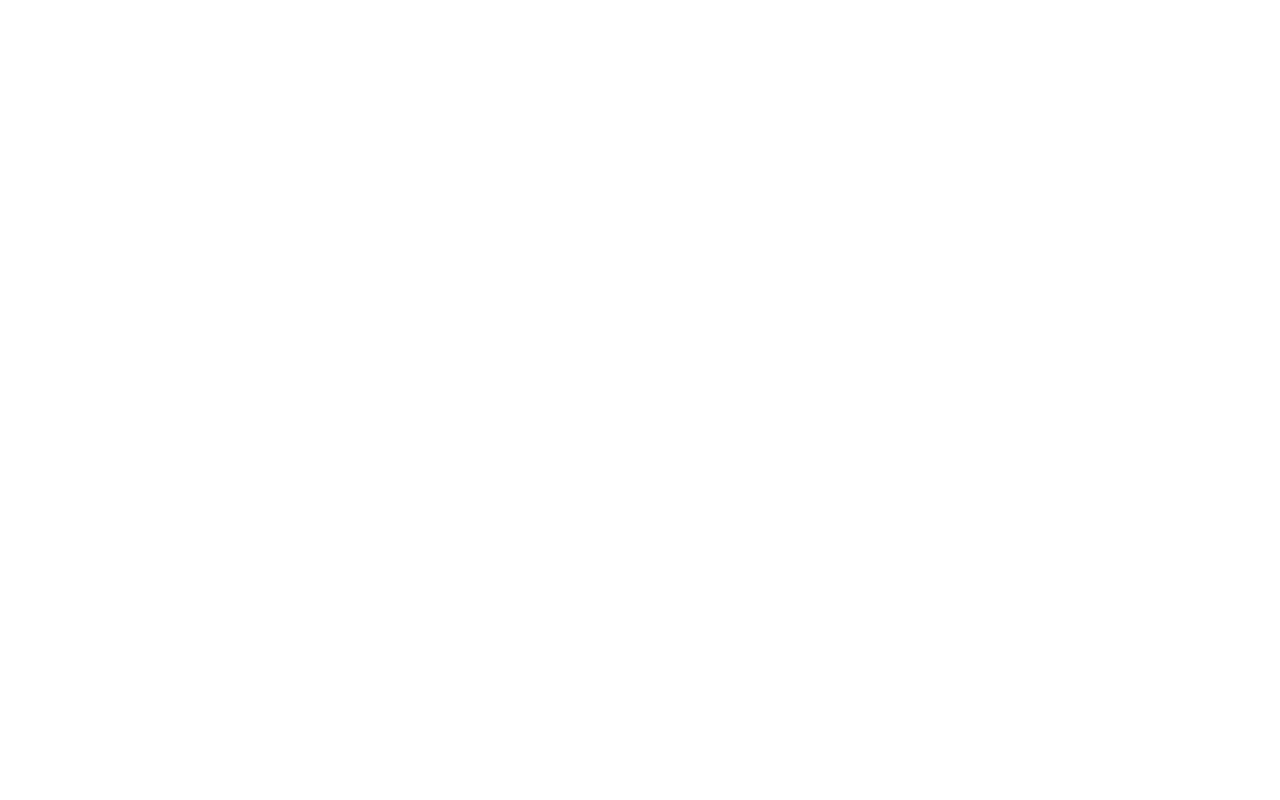
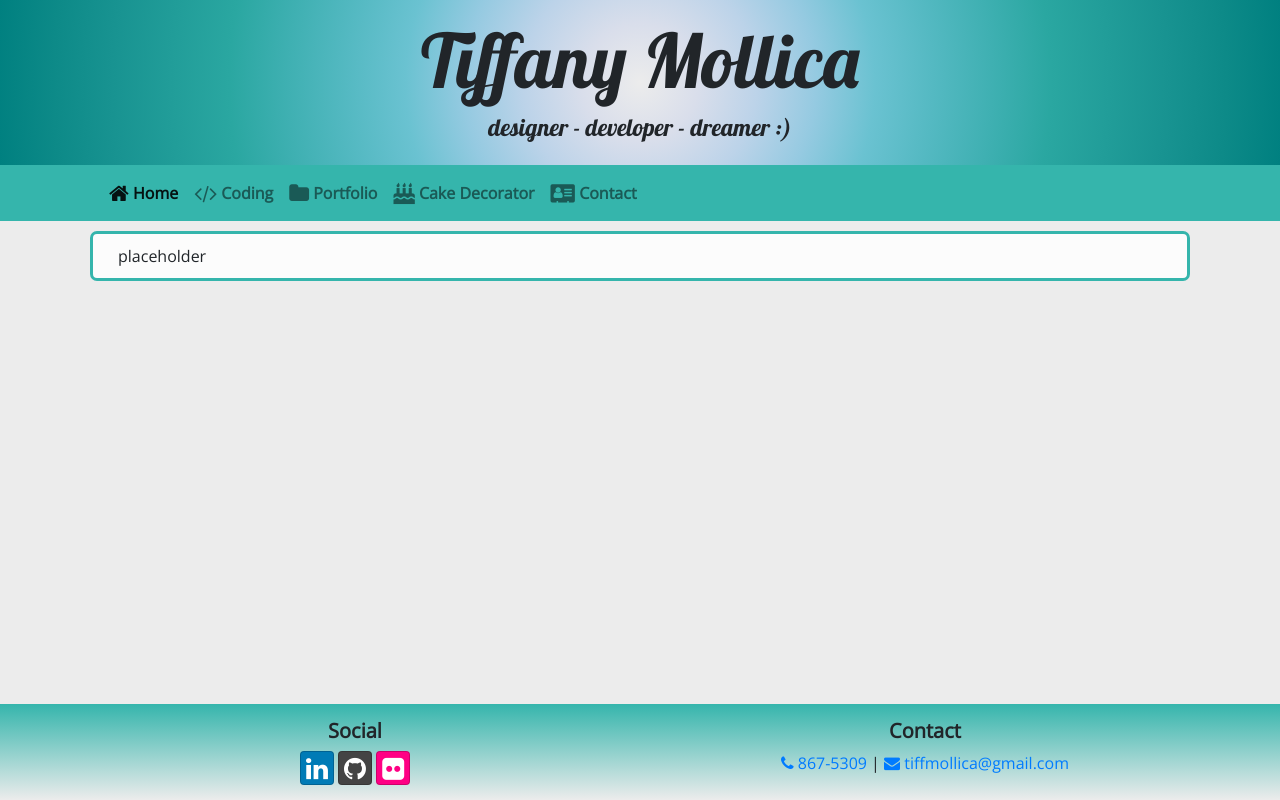
Before and after one commit to tiffany-m/Portfolio_Page_2.0, a website: page cake.html in a window 1280 px wide. Drawn offline with nearby package versions, Linux system fonts and the light colour scheme.

Commit message:
added header and footer to extra pages, updated nav links

```diff
--- a/cake.html
+++ b/cake.html
@@ -0,0 +1,83 @@
+<!DOCTYPE html>
+<html lang="en">
+
+<head>
+    <!-- Required meta tags always come first -->
+    <meta charset="utf-8" />
+    <meta name="viewport" content="width=device-width, initial-scale=1" />
+    <!-- build:css css/main.css -->
+    <link rel="stylesheet" href="node_modules/bootstrap/dist/css/bootstrap.min.css" />
+    <link rel="stylesheet" href="node_modules/font-awesome/css/font-awesome.min.css" />
+    <link rel="stylesheet" href="node_modules/bootstrap-social/bootstrap-social.css" />
+    <link rel="stylesheet" href="css/styles.css" />
+    <link rel="stylesheet" href="css/cake.css" />
+    <!-- endbuild -->
+    <link rel="stylesheet" href="https://fonts.googleapis.com/css?family=Lobster|Open+Sans" />
+    <!-- Title -->
+    <title>Tiffany Mollica</title>
+</head>
+
+<body>
+<!-- Header -->
+    <header class="jumbotron jumbotron-fluid">
+        <div class="container">
+            <div class="row">
+                <div class="col">
+                    <h1>Tiffany Mollica</h1>
+                    <h4>designer - developer - dreamer :)</h4> <!-- alt blood type: B positive :) -->
+                </div>
+            </div>
+        </div>
+    </header>
+<!-- Nav Bar -->
+    <nav class="navbar navbar-expand-sm navbar-light sticky-top">
+        <div class="container">
+            <a class="navbar-brand" href="#"></a>
+            <button class="navbar-toggler" type="button" data-toggle="collapse" data-target="#bakeryNavbar">
+                <span class="navbar-toggler-icon"></span>
+            </button>
+            <div class="collapse navbar-collapse" id="bakeryNavbar">
+                <ul class="navbar-nav">
+                    <li class="nav-item active"><a class="nav-link" href="index.html"><i class="fa fa-home fa-lg"></i> Home</a></li>
+                    <li class="nav-item"><a class="nav-link" href="coding.html"><i class="fa fa-code fa-lg"></i> Coding</a></li>
+                    <li class="nav-item"><a class="nav-link" href="portfolio.html"><i class="fa fa-folder fa-lg"></i> Portfolio</a></li>
+                    <li class="nav-item"><a class="nav-link" href="#"><i class="fa fa-birthday-cake fa-lg"></i> Cake Decorator</a></li>
+                    <li class="nav-item"><a class="nav-link" href="contact.html"><i class="fa fa-address-card fa-lg"></i> Contact</a></li>
+                </ul>
+            </div>
+        </div>
+    </nav>
+<!-- Container -->
+    <div class="container">
+<!-- placeholder -->
+        <div class="row boxStyle">
+            <div class="col">
+               placeholder
+            </div>
+        </div>
+    </div>
+<!-- Footer -->
+<footer class="site-footer">
+    <div class="container">
+        <div class="row">
+            <div class="col-sm text-center">
+                <h5><strong>Social</strong></h5>
+                <a href="https://linkedin.com/in/tiffany-mollica" class="btn btn-social-icon btn-linkedin"><span class="fa fa-linkedin"></span></a>
+                <a href="https://github.com/tiffany-m" class="btn btn-social-icon btn-github"><span class="fa fa-github"></span></a>
+                <a href="https://flickr.com/edible_delights" class="btn btn-social-icon btn-flickr"><span class="fa fa-flickr"></span></a>
+            </div>
+            <div class="col-sm text-center">
+                <h5><strong>Contact</strong></h5>
+                <a role="button" href="tel:+8675309"><i class="fa fa-phone"></i> 867-5309</a> |
+                <a role="button" href="mailto:info@edibledelights.com"><i class="fa fa-envelope"></i> tiffmollica@gmail.com</a>
+            </div>
+        </div>
+    </div>
+</footer>
+    <!-- jQuery must come first, then Popper.js, then the Bootstrap JavaScript plugins.-->
+    <script src="node_modules/jquery/dist/jquery.slim.min.js"></script>
+    <script src="node_modules/popper.js/dist/umd/popper.min.js"></script>
+    <script src="node_modules/bootstrap/dist/js/bootstrap.min.js"></script>
+</body>
+
+</html>
--- a/css/styles.css
+++ b/css/styles.css
@@ -36,6 +36,9 @@ body {
 .site-footer {
   background-image: linear-gradient(#35B5AC, #ececec);
   padding: 15px;
+  position: fixed;
+  width: 100%;
+  bottom: 0;
 }
 
 h1 {
```
Also changed, not shown: coding.html (+83 -0 lines), contact.html (+83 -0 lines), portfolio.html (+83 -0 lines).
